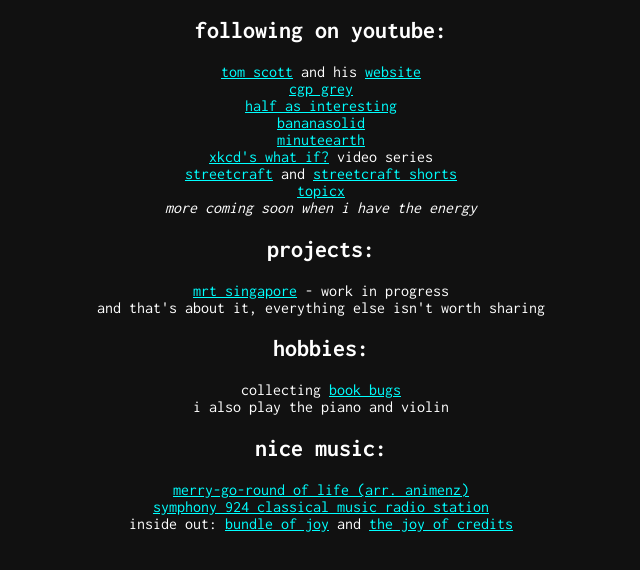
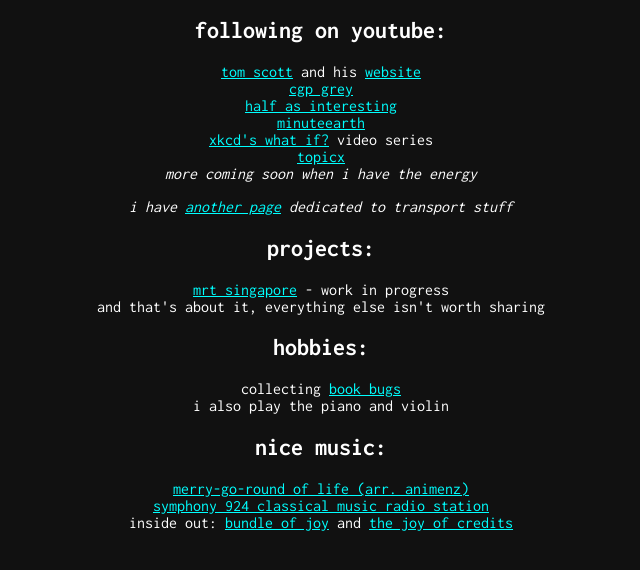
Before and after one commit to gohjy/gohjy.github.io, a plain HTML site: page index.html in a window 1280 px wide. Shown: the part 96-666 px from the top of the page, without its empty margins (319-959 px from the left). Drawn offline with Linux system fonts and the light colour scheme.

Commit message:
Update index.html

```diff
--- a/index.html
+++ b/index.html
@@ -16,14 +16,13 @@
 		<a href="https://www.youtube.com/@TomScottGo" target="_blank">Tom Scott</a> and his <a href="https://www.tomscott.com/" target="_blank">website</a><br/>
 		<a href="https://www.youtube.com/@CGPGrey" target="_blank">CGP Grey</a><br/>
 		<a href="https://www.youtube.com/@halfasinteresting" target="_blank">Half as Interesting</a><br/>
-		<a href="https://www.youtube.com/@bananasolid" target="_blank">bananasolid</a><br/>
 		<a href="https://www.youtube.com/@MinuteEarth" target="_blank">MinuteEarth</a><br/>
 		<a href="https://www.youtube.com/@xkcd_whatif" target="_blank">xkcd's What If?</a> video series<br/>
-		<a href="https://www.youtube.com/@Streetcraft" target="_blank">Streetcraft</a> and
-		<a href="https://www.youtube.com/@StreetcraftShorts" target="_blank">Streetcraft Shorts</a><br/>
 		<a href="https://www.youtube.com/@XYSG" target="_blank">TopicX</a><br/>
 		<em>More coming soon when I have the energy</em><br/>
 	</p>
+
+	<p><em>I have <a href="/transport">another page</a> dedicated to transport stuff</em></p>
 
 	<h2>Projects:</h2>
 	<p>
```
